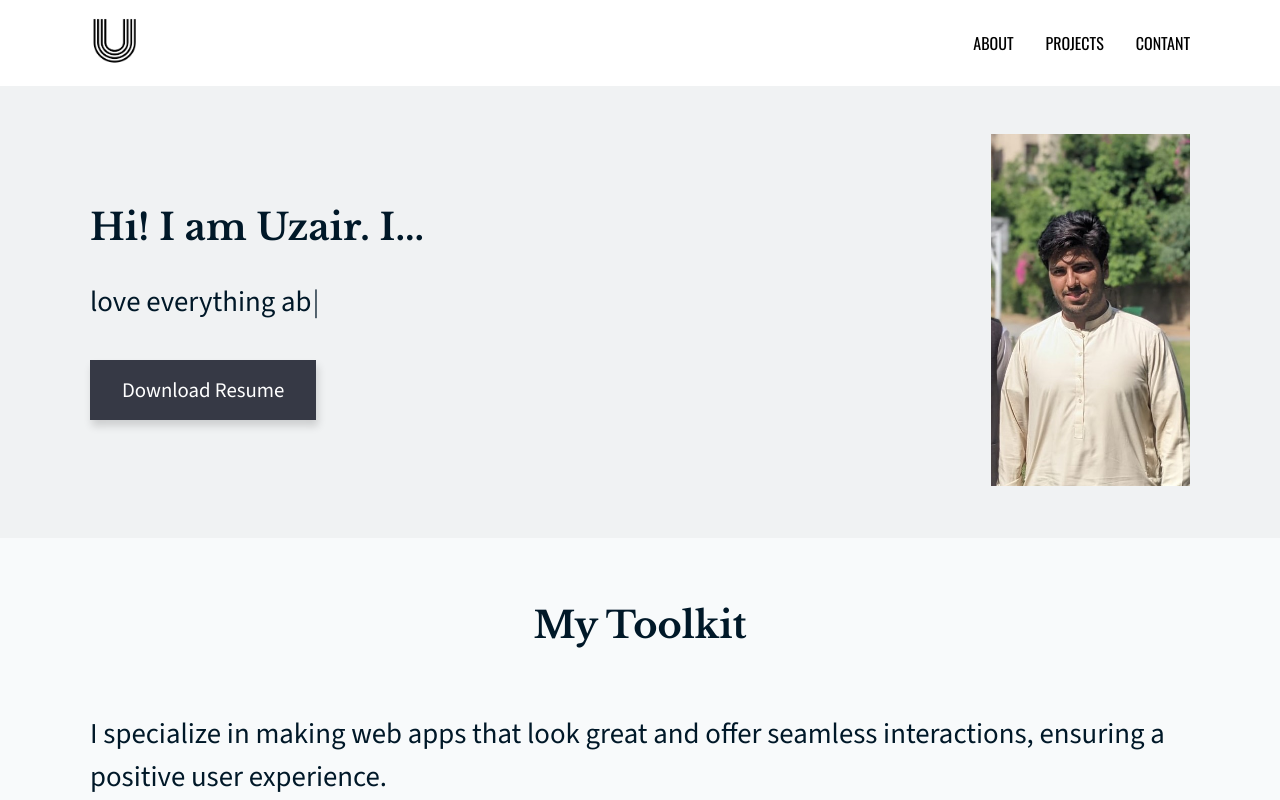
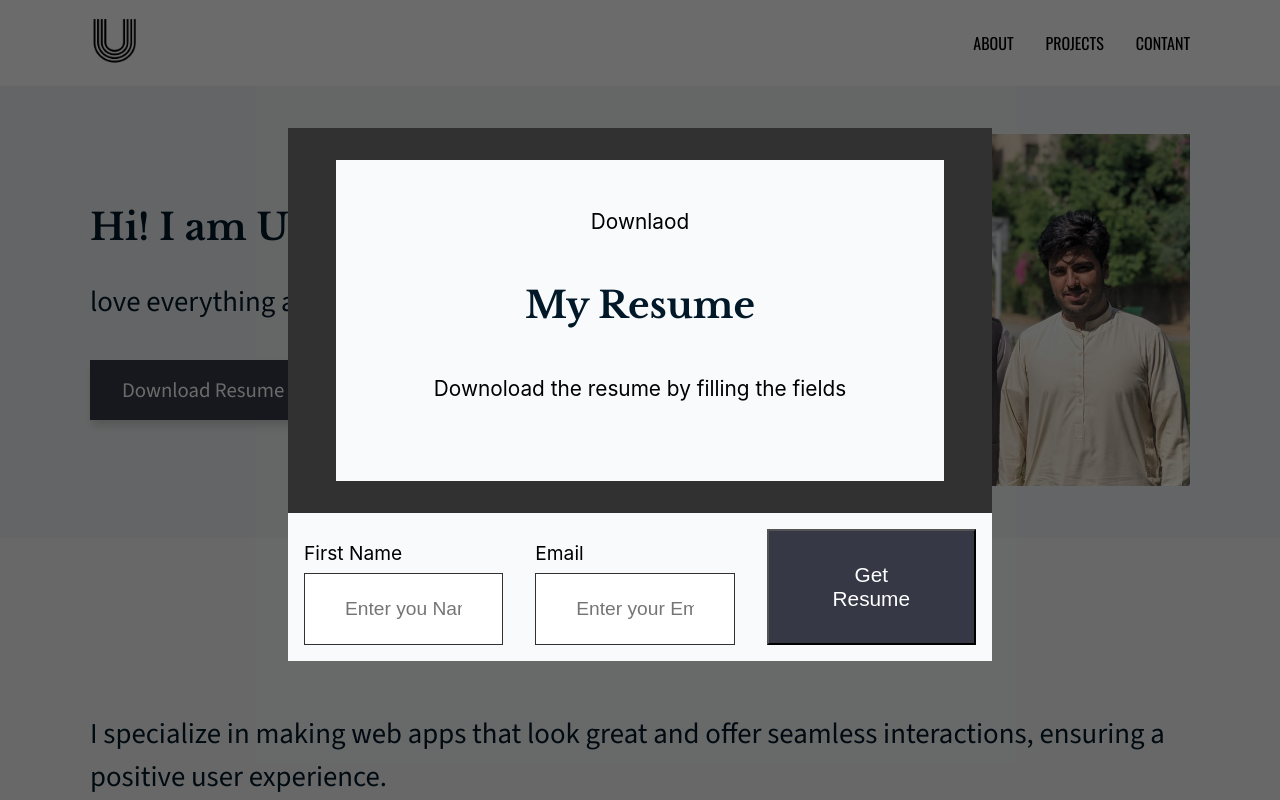
Before and after one commit to developeruzairsaleem/Portfolio, a React (Create React App) app: page / in a window 1280 px wide. Both pictures are taken after a click on the button "Download Resume". Shown: the top 800 px of the page. Built offline with nearby package versions, Linux system fonts and the light colour scheme.

Commit message:
modal completed

```diff
--- /dev/null
+++ b/src/components/Modal/Modal.jsx
@@ -0,0 +1,38 @@
+import styles from "./Modal.module.css"
+
+export default function Modal ({onBlackClick}){
+
+
+
+
+    return (
+        <section className={styles.section} onClick={onBlackClick}>
+                <div className={styles.modal} onClick={(e)=>e.stopPropagation()}>
+                <div className={styles.iconContainer}>
+
+                </div>
+                <div className={styles.main}>
+                <div className={styles.mainInner}>
+                    <label className={styles.mainLabel}>Downlaod</label>
+                    <h3 className={styles.mainHeading}>My Resume</h3>
+                    <p className={styles.para}>Downoload the resume by filling the fields</p>
+                </div>
+                </div>
+                    <div className={styles.secondary}>
+                        <div className={styles.nameSection}>
+                            <p className={styles.label}>First Name</p>
+                            <input placeholder="Enter you Name..." className={styles.input} type="text" />
+                        </div>
+                        <div className={styles.emailSection}>
+                        <p className={styles.label}>Email</p>
+                        <input placeholder="Enter your Email" className={styles.input} type="email" name="" id="" />
+                        </div>
+                        <div className={styles.buttonSection}>
+                            <button className={styles.button}>Get Resume</button>
+                        </div>
+                    </div>
+                </div>
+        </section>
+    )
+
+}
--- /dev/null
+++ b/src/components/Modal/Modal.module.css
@@ -0,0 +1,90 @@
+.section{
+
+    position: fixed;
+
+    margin: 0;
+    padding: 0;
+    top: 0;
+    height: 100vh;
+    width: 100vw;
+    background-color: rgba(0, 0, 0, 0.582);
+    z-index: 12;
+
+}
+.modal{
+    width: 55%;
+    background-color: black;
+    margin: 8rem auto 0 auto;
+}
+.iconContainer{
+    position: absolute;
+
+}
+
+.main{
+    background-color: rgb(49, 49, 49);
+    padding: 2rem 3rem;
+}
+.mainInner{
+
+    background-color: rgb(248, 250, 251);
+    padding-top: 3rem;
+    padding-bottom: 3rem;
+}
+.mainLabel{
+    display: block;
+    /* margin: 4rem auto; */
+    border-top: 1px solid transparent;
+    text-align: center;
+    font-size: 1.3rem;
+}
+.mainHeading{
+    text-align: center;
+    color:  #001828;
+    font-size: 2.3rem;
+    font-family: 'Libre Baskerville', serif;
+    margin: 3rem auto;
+
+}
+.para{
+    text-align: center;
+    margin: 2rem auto;
+    font-size: 1.3rem;
+}
+
+.secondary{
+    background-color:rgb(248, 250, 251) ;
+    display: flex;
+    gap: 2rem;
+    align-items: flex-end;
+    padding: 1rem;
+    justify-content: space-between;
+}
+.emailSection{
+    width: 100%;
+}
+.nameSection{
+    width: 100%;
+}
+.buttonSection{
+    width: 100%;
+}
+.label{
+    font-size: 1.2rem;
+}
+.input{
+    outline: none;
+    border: 1px solid rgb(49, 49, 49);
+    width: 100%;
+    padding: 1.5rem 2.5rem;
+    font-size: 1.2rem;
+    margin-top: .5rem;
+}
+.button{
+    padding: 2rem 4rem;
+
+    background-color:rgb(54, 57, 69) ;
+    font-size: 1.3rem;
+    color: white;
+    width: 100%;
+}
--- a/src/pages/Home/Home.jsx
+++ b/src/pages/Home/Home.jsx
@@ -7,10 +7,22 @@ import Toolkit from "../../components/Toolkit/Toolkit";
 import Projects from "../../components/Projects/Projects";
 import Contact from "../../components/Contact/Contact";
 import Footer from "../../components/Footer/Footer";
+import Modal from "../../components/Modal/Modal";
 
 export default function Home(){
+const [modal,setModal]= useState(false)
+   function handleModalButtonClick(){
+setModal(true)
+    }
+   function handleBlackClick(){
+setModal(false)
+    }
 
     return(<>
+    {
+        modal&&<Modal onBlackClick={handleBlackClick}/>
+
+    }
             <Navbar/>
     <section className={styles.homeSection}>
 
@@ -43,7 +55,7 @@ export default function Home(){
  }}
 />
         </div>
-            <button className={styles.resumeButton}>Download Resume</button>
+            <button onClick={handleModalButtonClick} className={styles.resumeButton}>Download Resume</button>
 
         </div>
 
@@ -56,7 +68,6 @@ export default function Home(){
     <Projects/>
     <Contact/>
     <Footer/>
-
 
 
     </>
```
